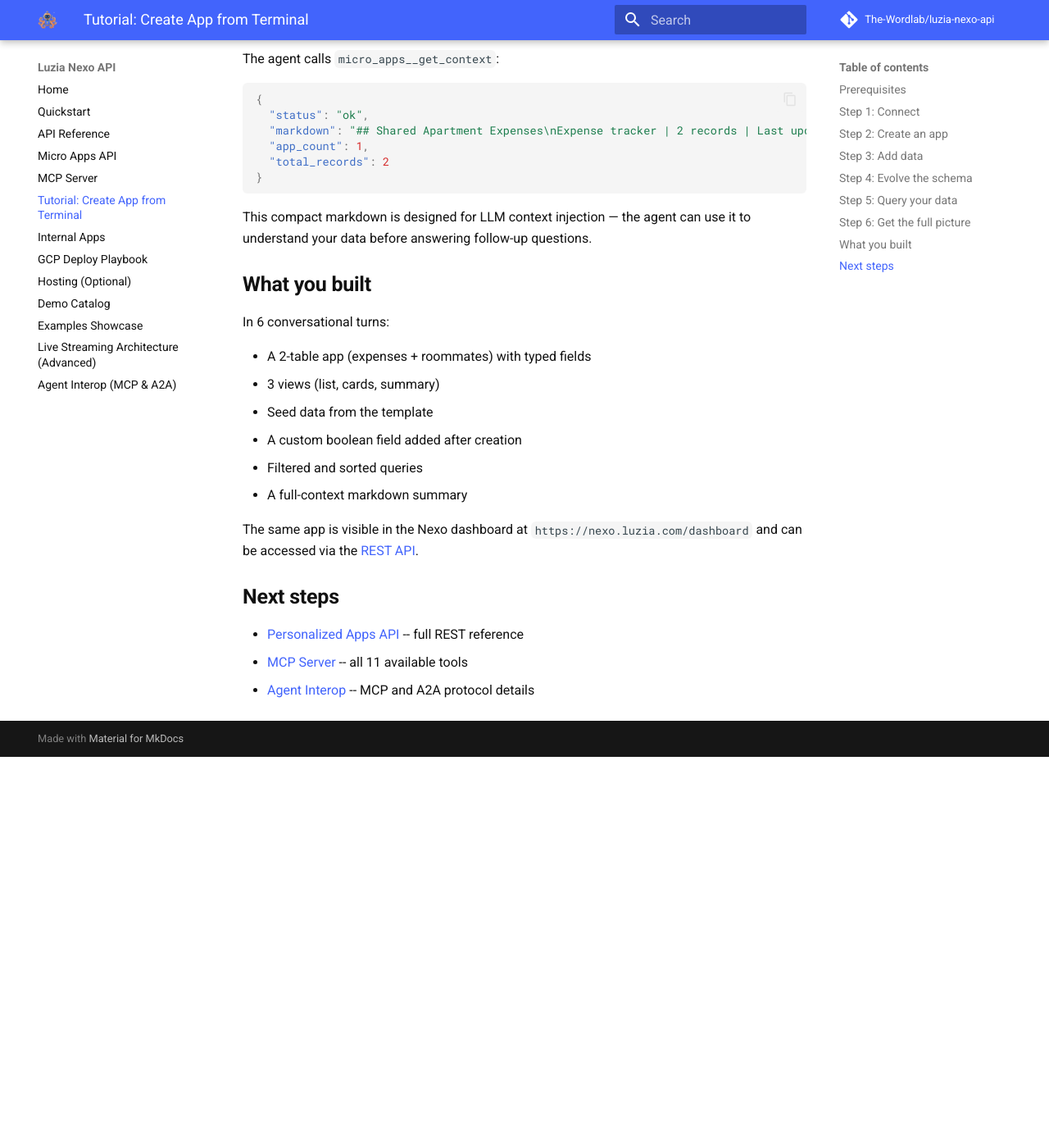
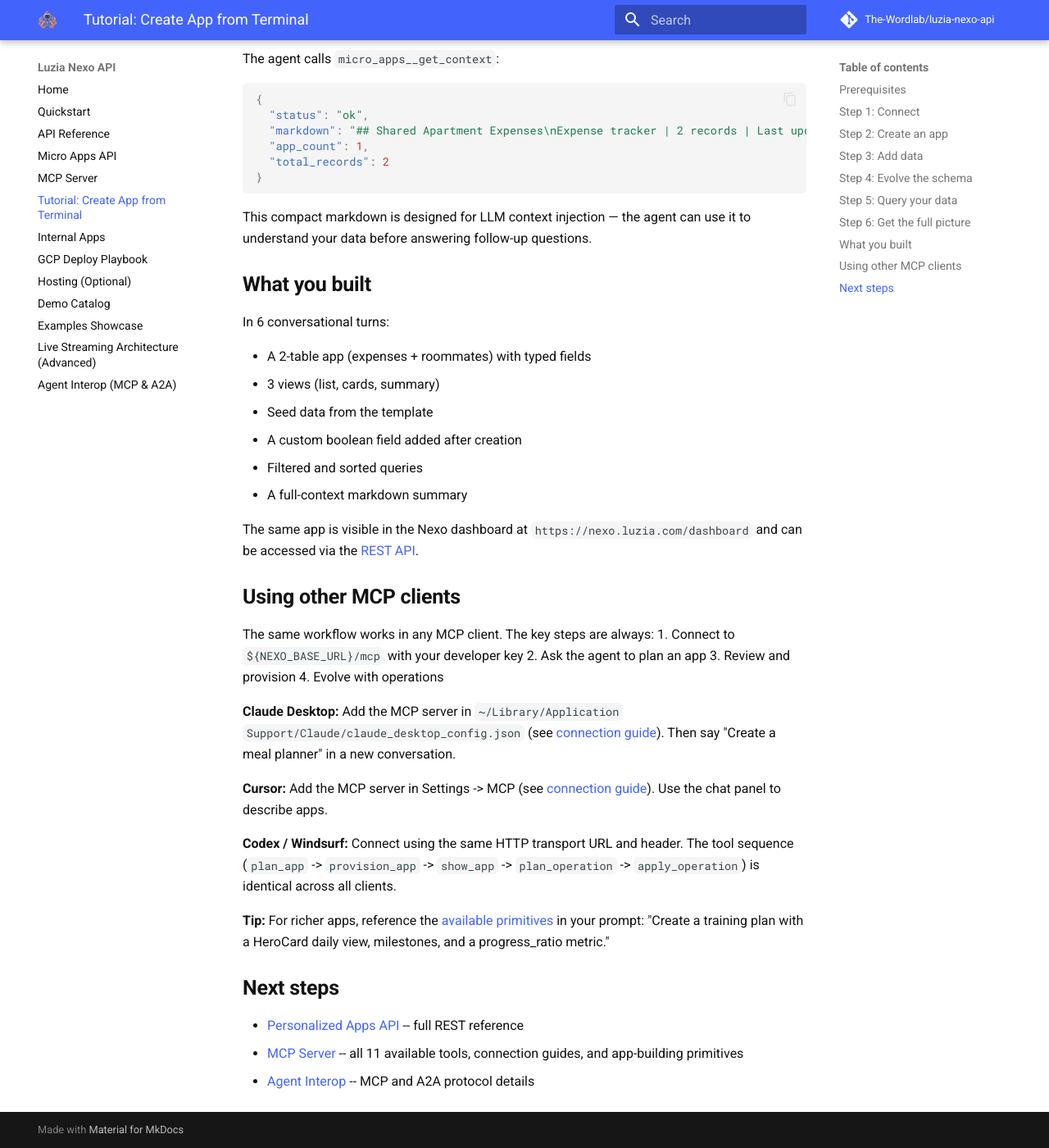
Before and after one commit to The-Wordlab/luzia-nexo-api, an MkDocs documentation site: the page built from docs/tutorial-create-app-from-terminal.md, in a window 1280 px wide and 1400 px high, scrolled down 4437 px. Shown: the whole window at 82% size. Built offline with MkDocs 1.6.1 and Material for MkDocs 9.7.7, drawn with Linux system fonts in a browser that asks for light colours; comment, search, counter and statistics services are not loaded; before the commit the page ends 5360 px from its top, so only the background shows below that.

Commit message:
docs: multi-client onboarding snippets in tutorial
Add Claude Desktop, Cursor, Codex/Windsurf quick-start instructions
and a tip for referencing primitives in prompts.

Co-Authored-By: Claude Opus 4.6 (1M context) <noreply@anthropic.com>

```diff
--- a/docs/tutorial-create-app-from-terminal.md
+++ b/docs/tutorial-create-app-from-terminal.md
@@ -230,8 +230,24 @@ In 6 conversational turns:
 
 The same app is visible in the Nexo dashboard at `https://nexo.luzia.com/dashboard` and can be accessed via the [REST API](micro-apps-api.md).
 
+## Using other MCP clients
+
+The same workflow works in any MCP client. The key steps are always:
+1. Connect to `${NEXO_BASE_URL}/mcp` with your developer key
+2. Ask the agent to plan an app
+3. Review and provision
+4. Evolve with operations
+
+**Claude Desktop:** Add the MCP server in `~/Library/Application Support/Claude/claude_desktop_config.json` (see [connection guide](mcp.md#claude-desktop-macos--windows)). Then say "Create a meal planner" in a new conversation.
+
+**Cursor:** Add the MCP server in Settings -> MCP (see [connection guide](mcp.md#cursor)). Use the chat panel to describe apps.
+
+**Codex / Windsurf:** Connect using the same HTTP transport URL and header. The tool sequence (`plan_app` -> `provision_app` -> `show_app` -> `plan_operation` -> `apply_operation`) is identical across all clients.
+
+**Tip:** For richer apps, reference the [available primitives](mcp.md#app-building-primitives) in your prompt: "Create a training plan with a HeroCard daily view, milestones, and a progress_ratio metric."
+
 ## Next steps
 
 - [Personalized Apps API](micro-apps-api.md) -- full REST reference
-- [MCP Server](mcp.md) -- all 11 available tools
+- [MCP Server](mcp.md) -- all 11 available tools, connection guides, and app-building primitives
 - [Agent Interop](agent-interop.md) -- MCP and A2A protocol details
```
